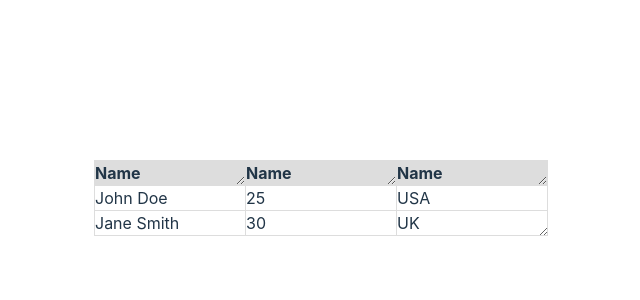
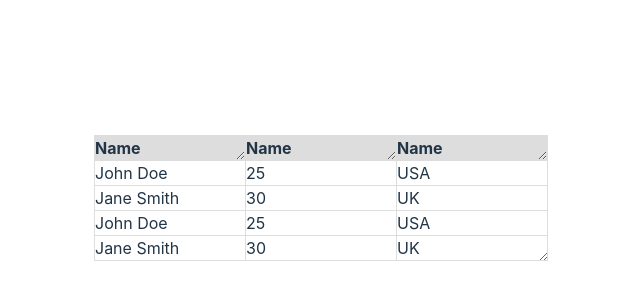
Before and after one commit to shomrkm/react-sandbox, a React (Vite) app: page / in a window 1280 px wide. Shown: the part 202-502 px from the top of the page, without its empty margins (319-959 px from the left). Built offline with nearby package versions, Linux system fonts and the light colour scheme.

Commit message:
refact: extract useColumnsObserver hook to another file.

```diff
--- a/src/App.tsx
+++ b/src/App.tsx
@@ -1,38 +1,20 @@
-import { useEffect, useRef } from 'react'
 import './App.css'
+import { useColumnsObserver } from './useColumnsObserver';
 
-type ObserverProps = {
-  dataKey: string;
-}
+const headers = ['Name', 'Age', 'Country'];
 
-const useColumnsObserver = ({ dataKey }: ObserverProps) => {
-  const refs = useRef<(HTMLDivElement | null)[]>([]);
-
-  useEffect(() => {
-    const observer = new ResizeObserver((entries) => {
-      entries.forEach((entry) =>{
-          const resizedElement = entry.target;
-          const index = refs.current.indexOf(resizedElement as HTMLDivElement);
-
-          if (index !== -1) {
-            const key = entry.target.getAttribute(dataKey);
-            console.log(`${key} was resized to ${entry.contentRect.width}`)
-          }
-        });
-    });
-
-    const currentRefs = refs.current;
-
-    currentRefs.forEach((ref) => {
-      if (!ref) return;
-      observer.observe(ref);
-    });
-
-    return () => observer.disconnect();
-  }, [dataKey])
-
-  return refs;
-}
+const data = [
+  {
+    name: 'John Doe',
+    age: 25,
+    country: 'USA'
+  },
+  {
+    name: 'Jane Smith',
+    age: 30,
+    country: 'UK'
+  }
+];
 
 function App() {
   const refs = useColumnsObserver({dataKey: 'data-column-attr'});
@@ -43,7 +25,7 @@ function App() {
         <thead>
           <tr>
           {
-              ['column1','column2','column3'].map((column, index) => (
+              headers.map((column, index) => (
                 <th>
                   <div key={column} data-column-attr={column} ref={(el) => (refs.current[index] = el)} className="resizer">
                     Name
@@ -54,6 +36,15 @@ function App() {
           </tr>
         </thead>
         <tbody>
+          {
+            data.map((row, index) => (
+              <tr key={`${row.name}_${index}`}>
+                <td>{row.name}</td>
+                <td>{row.age}</td>
+                <td>{row.country}</td>
+              </tr>
+            ))
+          }
           <tr>
             <td>John Doe</td>
             <td>25</td>
--- /dev/null
+++ b/src/useColumnsObserver.tsx
@@ -0,0 +1,34 @@
+import { useRef, useEffect } from "react";
+
+type Props = {
+  dataKey: string;
+};
+
+export const useColumnsObserver = ({ dataKey }: Props) => {
+  const refs = useRef<(HTMLDivElement | null)[]>([]);
+
+  useEffect(() => {
+    const observer = new ResizeObserver((entries) => {
+      entries.forEach((entry) => {
+        const resizedElement = entry.target;
+        const index = refs.current.indexOf(resizedElement as HTMLDivElement);
+
+        if (index !== -1) {
+          const key = entry.target.getAttribute(dataKey);
+          console.log(`${key} was resized to ${entry.contentRect.width}`);
+        }
+      });
+    });
+
+    const currentRefs = refs.current;
+
+    currentRefs.forEach((ref) => {
+      if (!ref) return;
+      observer.observe(ref);
+    });
+
+    return () => observer.disconnect();
+  }, [dataKey]);
+
+  return refs;
+};
```
